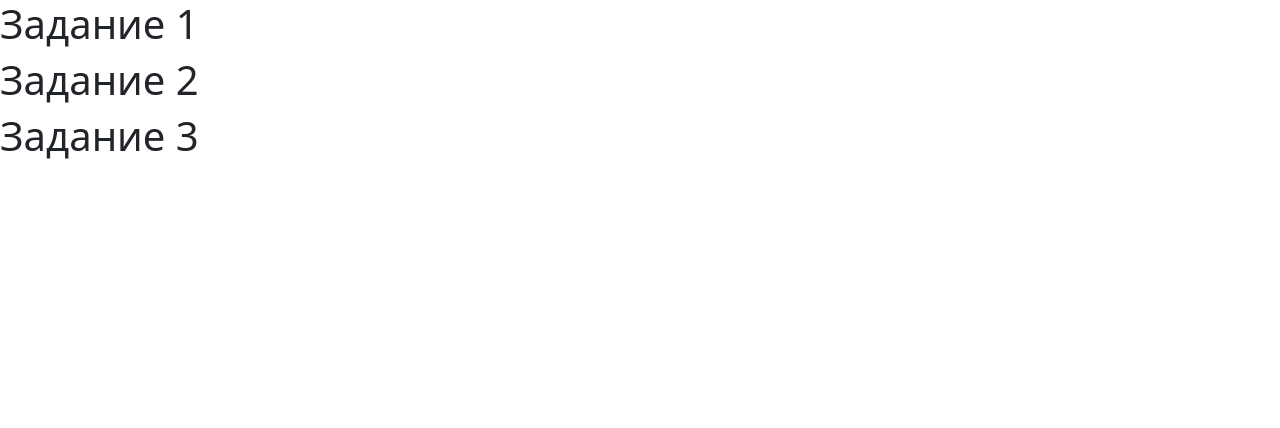
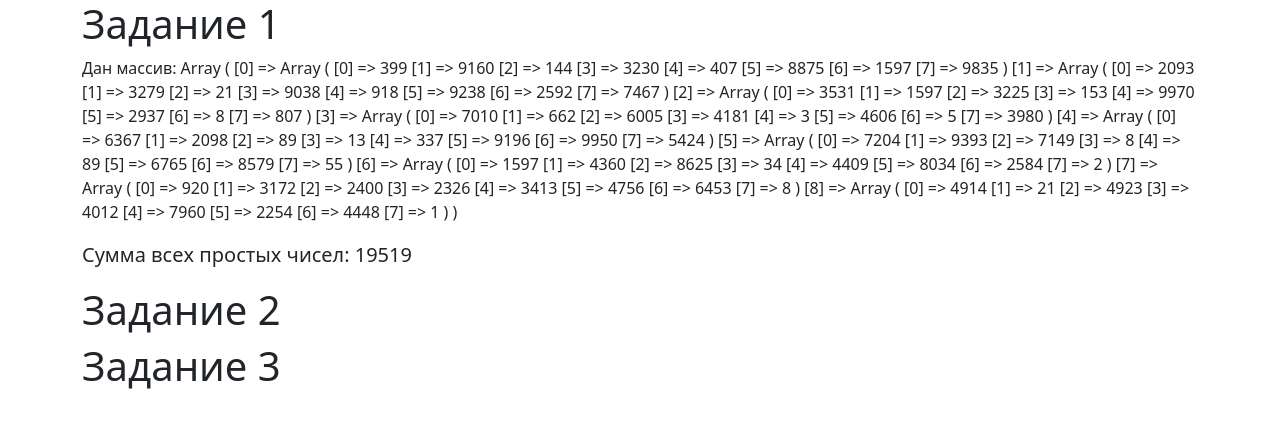
Before and after one commit to polecika/alef, a PHP site: page / in a window 1280 px wide. Shown: the top 428 px of the page. Run offline with PHP 8.4, Linux system fonts and the light colour scheme.

Commit message:
добавила первое задание

```diff
--- /dev/null
+++ b/guess_num_game.php
@@ -0,0 +1 @@
+<?php
--- a/index.php
+++ b/index.php
@@ -10,8 +10,19 @@ ini_set('display_startup_errors', 1);
   <link href="https://cdn.jsdelivr.net/npm/bootstrap@5.0.2/dist/css/bootstrap.min.css" rel="stylesheet" integrity="sha384-EVSTQN3/azprG1Anm3QDgpJLIm9Nao0Yz1ztcQTwFspd3yD65VohhpuuCOmLASjC" crossorigin="anonymous">
 </head>
 <body>
-  <h1>Задание 1</h1>
-  <h1>Задание 2</h1>
-  <h1>Задание 3</h1>
+  <div class="container">
+    <h1>Задание 1</h1>
+    <div class="row">
+      <?php include_once("prime_num_sum.php"); ?>
+    </div>
+    <h1>Задание 2</h1>
+    <div class="row">
+      <?php include_once("prime_num_sum.php"); ?>
+    </div>
+    <h1>Задание 3</h1>
+    <div class="row">
+      <?php include_once("prime_num_sum.php"); ?>
+    </div>
+  </div>
 </body>
 </html>
--- /dev/null
+++ b/prime_num_sum.php
@@ -0,0 +1,60 @@
+<?php
+$numbers_array =  [
+  [399, 9160, 144, 3230, 407, 8875, 1597, 9835],
+  [2093, 3279, 21, 9038, 918, 9238, 2592, 7467],
+  [3531, 1597, 3225, 153, 9970, 2937, 8, 807],
+  [7010, 662, 6005, 4181, 3, 4606, 5, 3980],
+  [6367, 2098, 89, 13, 337, 9196, 9950, 5424],
+  [7204, 9393, 7149, 8, 89, 6765, 8579, 55],
+  [1597, 4360, 8625, 34, 4409, 8034, 2584, 2],
+  [920, 3172, 2400, 2326, 3413, 4756, 6453, 8],
+  [4914, 21, 4923, 4012, 7960, 2254, 4448, 1]
+];
+$prime_numbers = [];
+$prime_numbers_sum = 0;
+
+/**
+ * [find_prime_numbers description]
+ * @param  array  $arr                     [description]
+ * @param  array  $prime_arr               [description]
+ * @return [type]            [description]
+ */
+function find_prime_numbers(array $arr, array $prime_arr = [])
+{
+  foreach ($arr as $value) {
+      if(is_array($value)) {
+        $prime_arr = find_prime_numbers($value, $prime_arr);
+        //123
+      } else {
+         if(is_numeric($value) && is_prime($value)) {
+           $prime_arr[] = $value;
+         }
+       }
+  }
+  return $prime_arr;
+}
+
+/**
+ * [is_prime description]
+ * @param  [type]  $number               [description]
+ * @return boolean         [description]
+ */
+function is_prime($number)
+{
+        if ($number==2)
+                return true;
+	if ($number%2==0)
+		return false;
+	$i=3;
+	$max_factor = (int)sqrt($number);
+	while ($i<=$max_factor){
+		if ($number%$i == 0)
+			return false;
+		$i+=2;
+	}
+	return true;
+}
+
+$prime_numbers_sum = array_sum(find_prime_numbers($numbers_array));
+printf("<p>Дан массив: %s</p>", print_r($numbers_array, true));
+echo '<p class="lead"> Сумма всех простых чисел: '.$prime_numbers_sum.'</p>';
```
